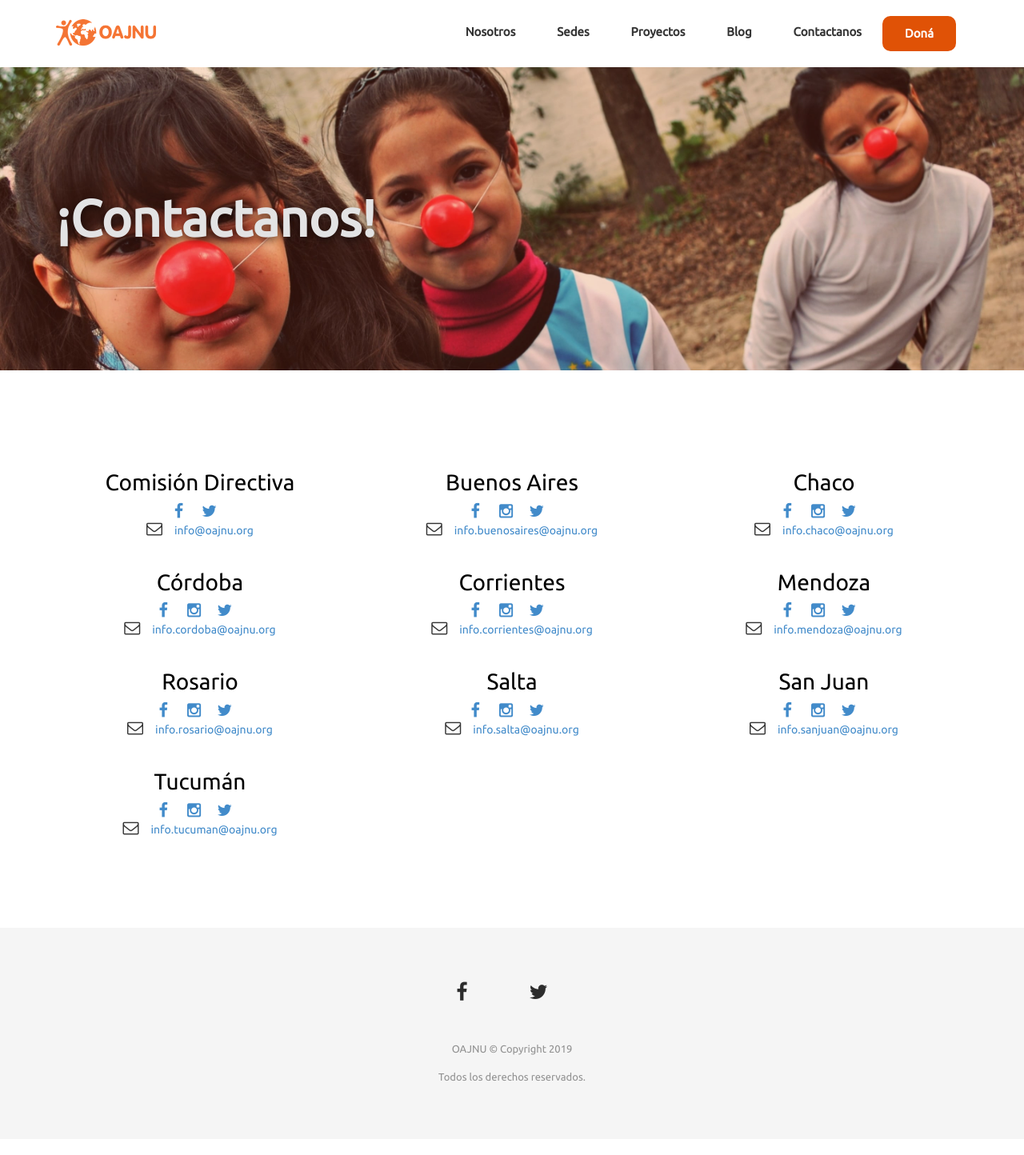
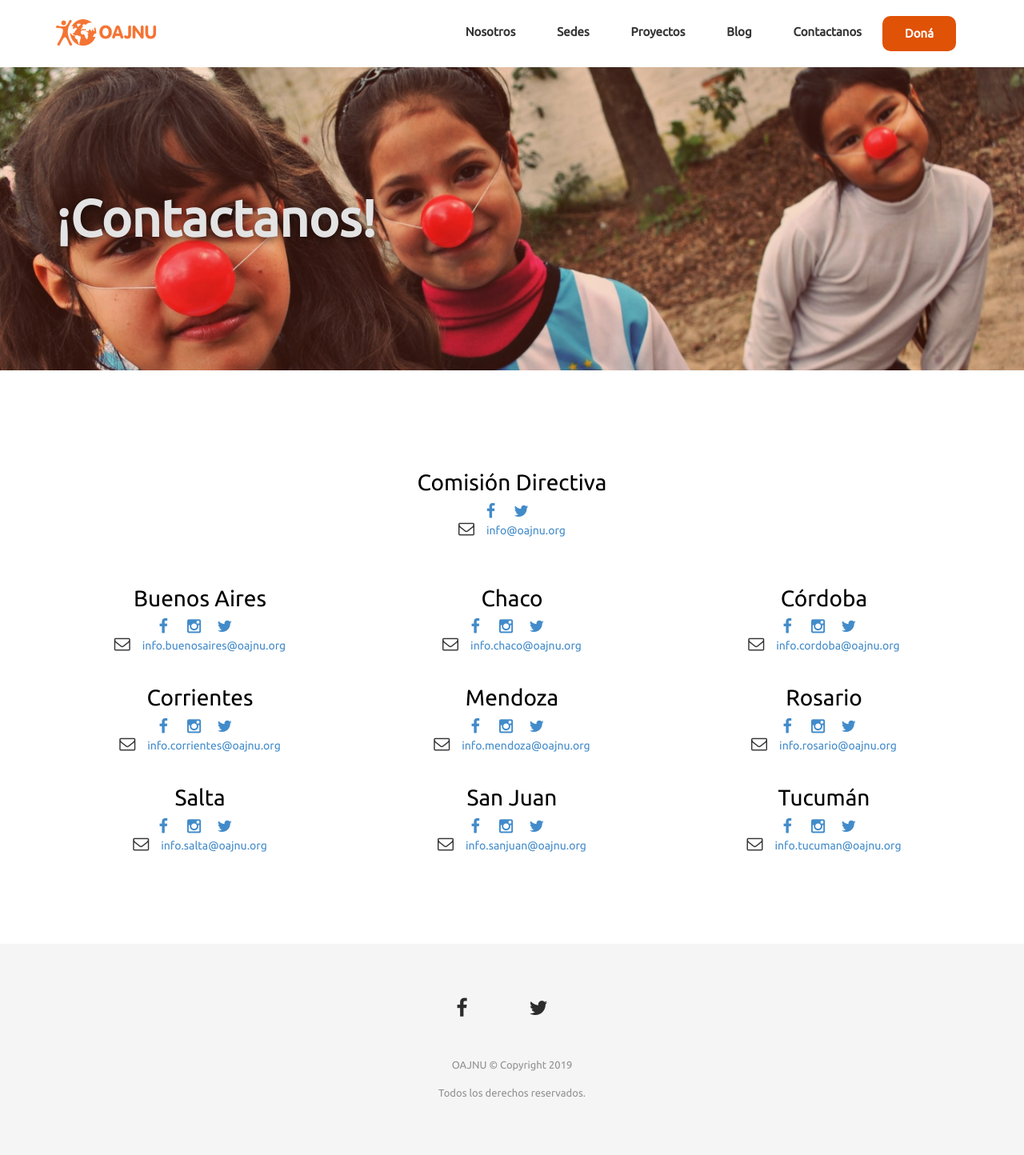
Before and after one commit to OAJNU/oajnu.github.io, a Jekyll site: the page built from contactanos.html, in a window 1280 px wide. Shown: the whole page at 80% size. Built offline with Jekyll 4.4.1, drawn with Linux system fonts in a browser that asks for light colours; nearby versions of some CDN libraries; some web fonts are replaced.

Commit message:
almost finished

```diff
--- a/contactanos.html
+++ b/contactanos.html
@@ -23,8 +23,27 @@ permalink: /contactanos/
     <div id="contact-box" class="row">
       <div class="col-md-12 col-sm-12">
         <div class="block">
+          <ul class="address-block row" style="display: flex; align-items: center; justify-content: center;">
+            {% for sede in site.sedes %}
+            {% if sede.nameurl == "acomisiondirectiva" %}
+            <li class="col-lg-4 col-md-6 col-sm-12">
+              <h2 style="padding-bottom: 0;">{{ sede.title | uppercase }}</h2>
+              {% if sede.socialmedia.size > 0 %}
+              {% for socialmedia in sede.socialmedia %}
+              <a href="https://www.{{ socialmedia[0] }}.com/{{ socialmedia[1] }}" title="{{ socialmedia[0] }}" target="_blank"><i class="fa fa-{{ socialmedia[0] }}"></i></a>
+              {% endfor %}
+              {% endif %}
+              <br><i class="fa fa-envelope-o"></i><a href="mailto:{{ sede.email }}"  title="Email">{{ sede.email }}</a>
+            </li>
+            {% endif %}
+            {% endfor %}
+          </ul>
+          <br>
           <ul class="address-block row">
             {% for sede in site.sedes %}
+            {% if sede.nameurl == "acomisiondirectiva" %}
+            {% continue %}
+            {% endif %}
             <li class="col-lg-4 col-md-6 col-sm-12">
               <h2 style="padding-bottom: 0;">{{ sede.title | uppercase }}</h2>
               {% if sede.socialmedia.size > 0 %}
--- a/dona.html
+++ b/dona.html
@@ -58,7 +58,7 @@ permalink: /dona/
     <div class="row">
       <div class="col-md-12">
         <div class="block">
-          <a class="btn btn-default btn-call-to-action" href="/dona/prefiero-que-me-llamen" >PREFIERO QUE ME LLAMEN</a>
+          <a class="btn btn-default btn-call-to-action" target="_blank" href="https://docs.google.com/forms/d/e/1FAIpQLSdtpEFdNUvnPnYbp1fc5BsfK7nEnNpLlZh8tDyknRzwMVpRFQ/viewform?usp=sf_link" >PREFIERO QUE ME LLAMEN</a>
           <p>Si querés hacer tu consulta por correo, contactate a donantes@oajnu.org</p>
         </div>
       </div>
```
Also changed, not shown: index.html (+0 -7 lines).
